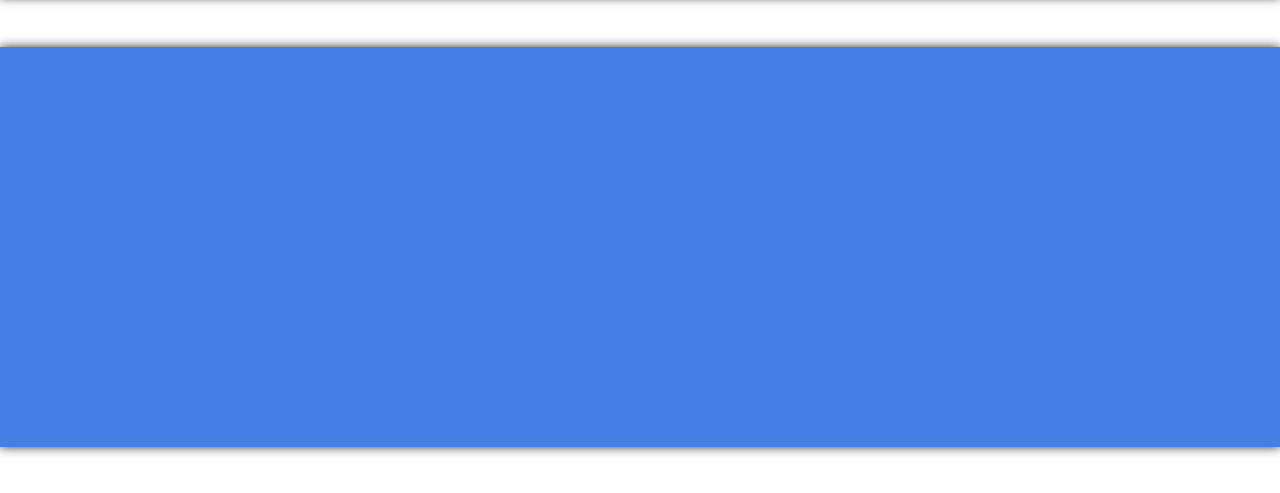
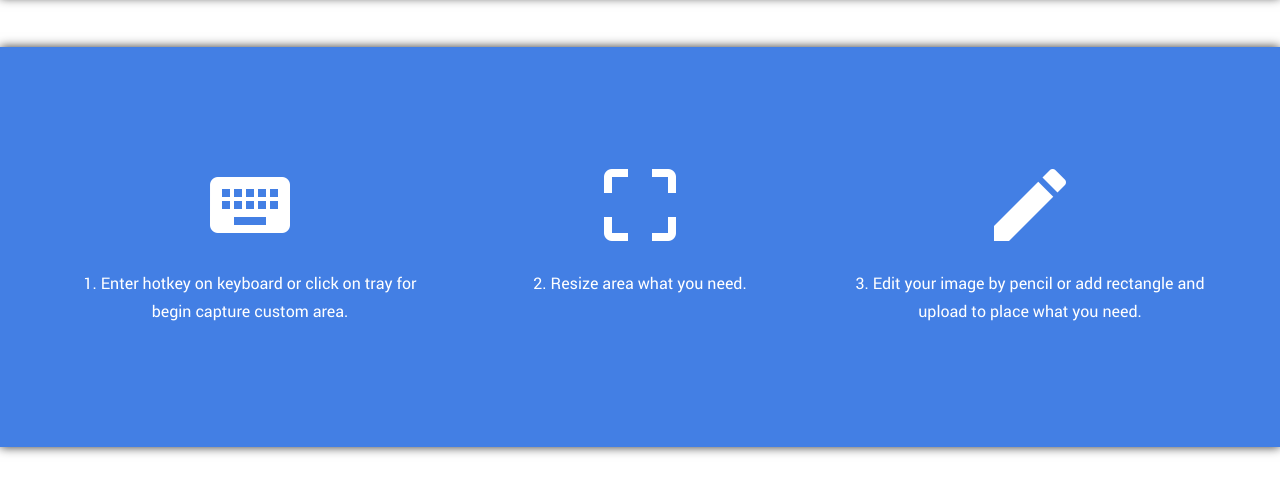
Before and after one commit to qvepoy/ScreenGrabber.github.io, a website: page app/index.html in a window 1280 px wide. Shown: the part 309-802 px from the top of the page. Drawn offline with nearby package versions, Linux system fonts and the light colour scheme; files that its build step writes are made by us from their sources; no server answers.

Commit message:
Add features

```diff
--- a/app/index.html
+++ b/app/index.html
@@ -77,7 +77,26 @@
 
 	<div class="content">
 		<div class="container">
-
+			<div class="row">
+				<div class="col-lg-4">
+					<div class="feature">
+						<img src="img/features/keyboard.png" alt="">
+						<p>1. Enter hotkey on keyboard or click on tray for begin capture custom area.</p>
+					</div>
+				</div>
+				<div class="col-lg-4">
+					<div class="feature">
+						<img src="img/features/crop.png" alt="">
+						<p>2. Resize area what you need.</p>
+					</div>
+				</div>
+				<div class="col-lg-4">
+					<div class="feature">
+						<img src="img/features/edit.png" alt="">
+						<p>3. Edit your image by pencil or add rectangle and upload to place what you need.</p>
+					</div>
+				</div>
+			</div>
 		</div>
 	</div>
 
--- a/app/sass/main.sass
+++ b/app/sass/main.sass
@@ -92,7 +92,7 @@ table
 		border-right: 3px solid $white
 		margin: 3px 5px
 		padding-right: 5px
-		transition: 0.5s
+		transition: 1s
 		p
 			cursor: default
 			display: inline
@@ -101,7 +101,7 @@ table
 			margin: 2px
 	.info_part:hover
 		border-right: 13px solid $white
-		transition: 0.5s
+		transition: 0.3s
 	a
 		color: $white
 		transition: 0.5s
@@ -114,6 +114,12 @@ table
 	background-color: $blue
 	box-shadow: 0px 0px 10px
 	margin-top: 50px
+	.feature
+		margin-top: 110px
+		text-align: center
+		vertical-align: middle
+		p
+			color: $white
 
 
 @import "media" // Всегда в конце
```
Also changed, not shown: app/img/features/crop.png (added), app/img/features/edit.png (added), app/img/features/keyboard.png (added), app/img/features/rightarrow.png (added), app/img/features/upload.png (added).
